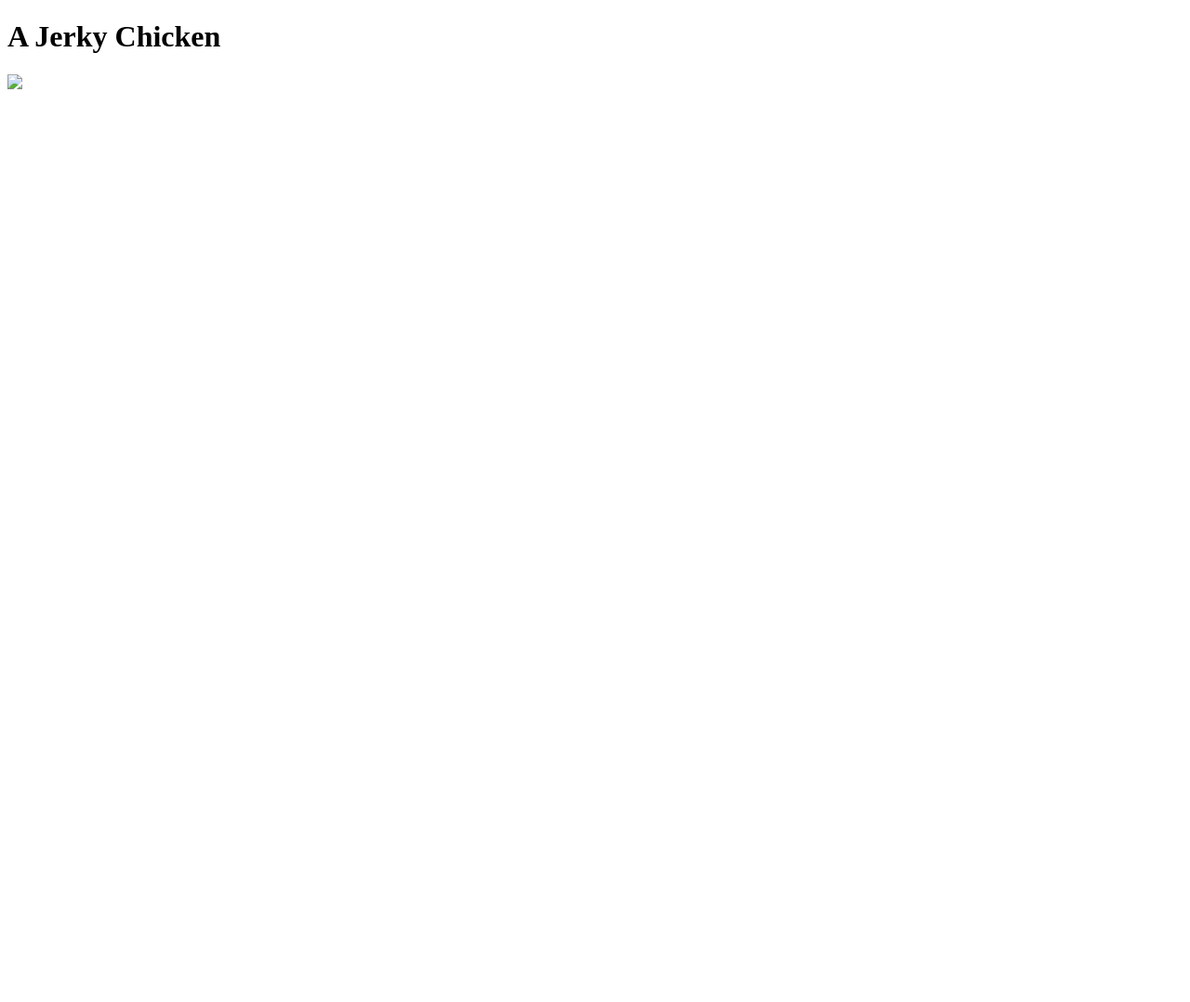
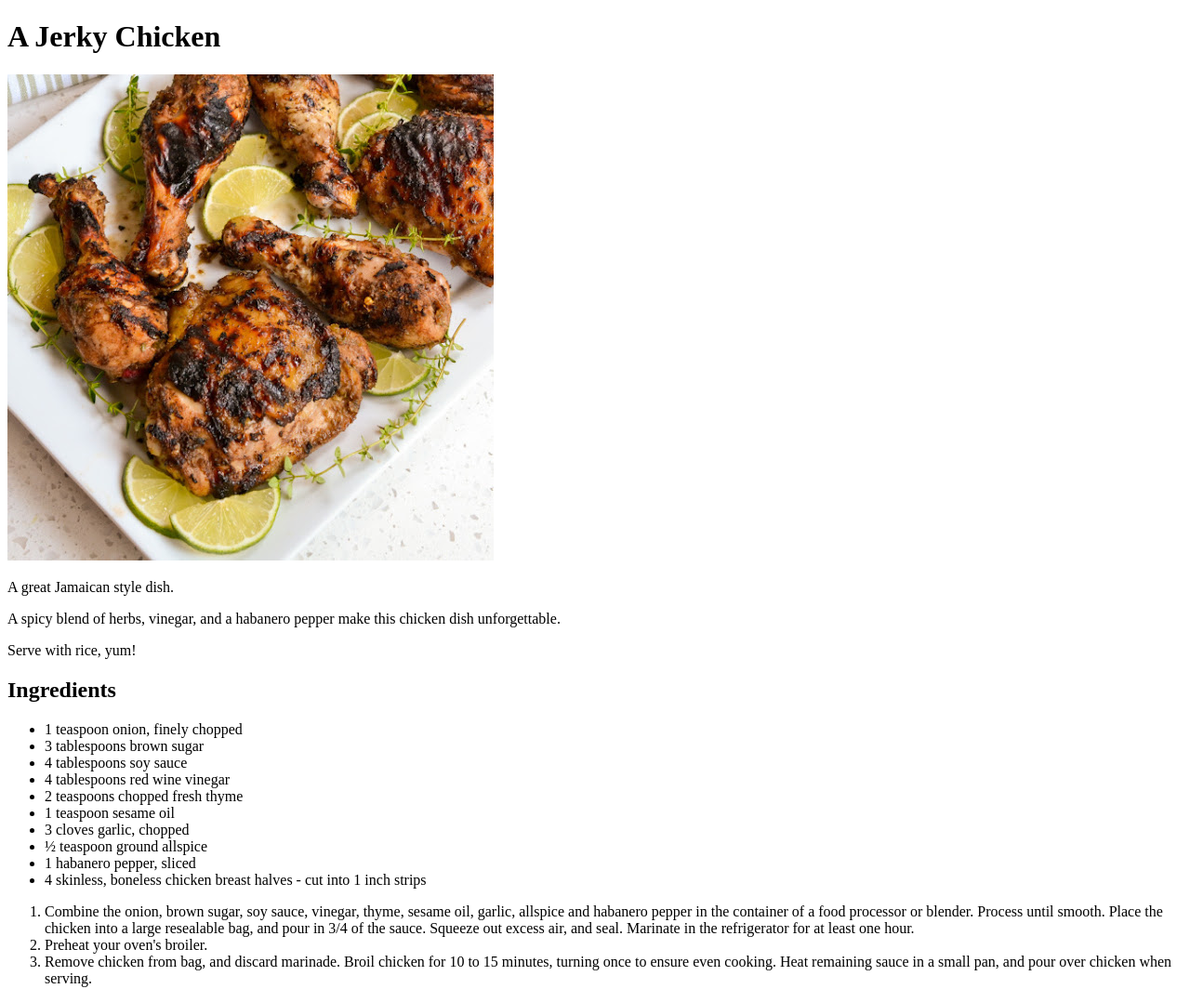
Before and after one commit to CroenXIII/odin-recipes, a plain HTML site: page recipes/jerky_chicken.html in a window 1280 px wide. Shown: the whole page at 93% size. Before the commit the page ends 800 px from the top, so only its background shows below. Drawn offline with Linux system fonts and the light colour scheme.

Commit message:
Completed the text for jerky_chicken.html

```diff
--- a/recipes/jerky_chicken.html
+++ b/recipes/jerky_chicken.html
@@ -5,14 +5,43 @@
 <head>
     <meta charset="utf-8">
     <meta name="viewport" content="width=device-width, initial-scale=1.0">
-    <title>A Jerky Chicken</title>
+    <title>Jerky Chicken</title>
 </head>
 
 <body>
 
     <h1>A Jerky Chicken</h1>
 
-    <img src="../images/jerky_chicken">
+    <img src="../images/jerky_chicken.jpg">
+
+    <p>A great Jamaican style dish.</p>
+    <p>A spicy blend of herbs, vinegar, and a habanero pepper make this chicken dish unforgettable.</p>
+    <p>Serve with rice, yum!</p>
+
+    <h2>Ingredients</h2>
+
+    <ul>
+        <li>1 teaspoon onion, finely chopped</li>
+        <li>3 tablespoons brown sugar</li>
+        <li>4 tablespoons soy sauce</li>
+        <li>4 tablespoons red wine vinegar</li>
+        <li>2 teaspoons chopped fresh thyme</li>
+        <li>1 teaspoon sesame oil</li>
+        <li>3 cloves garlic, chopped</li>
+        <li>½ teaspoon ground allspice</li>
+        <li>1 habanero pepper, sliced</li>
+        <li>4 skinless, boneless chicken breast halves - cut into 1 inch strips</li>
+    </ul>
+
+    <ol>
+        <li>Combine the onion, brown sugar, soy sauce, vinegar, thyme, sesame oil, garlic, allspice and habanero pepper
+            in the container of a food processor or blender. Process until smooth. Place the chicken into a large
+            resealable bag, and pour in 3/4 of the sauce. Squeeze out excess air, and seal. Marinate in the refrigerator
+            for at least one hour.</li>
+        <li>Preheat your oven's broiler.</li>
+        <li>Remove chicken from bag, and discard marinade. Broil chicken for 10 to 15 minutes, turning once to ensure
+            even cooking. Heat remaining sauce in a small pan, and pour over chicken when serving.</li>
+    </ol>
 
 </body>
 
```
Also changed, not shown: recipes/greek_chicken_pasta.html (added, +17 -0 lines).
